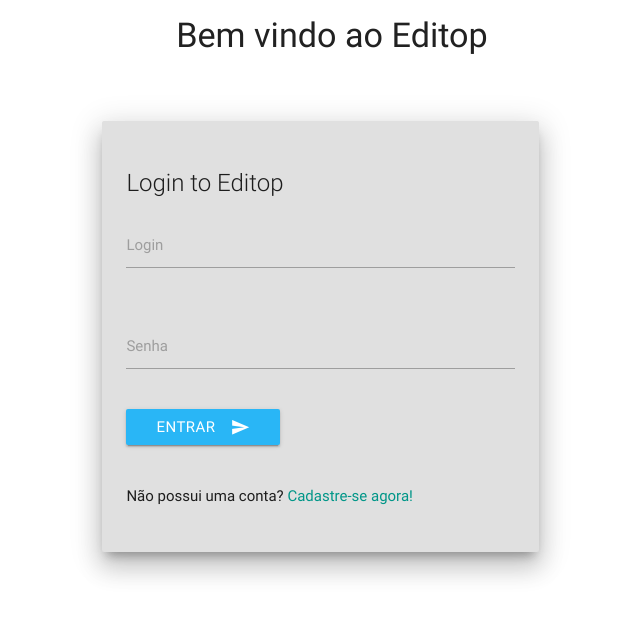
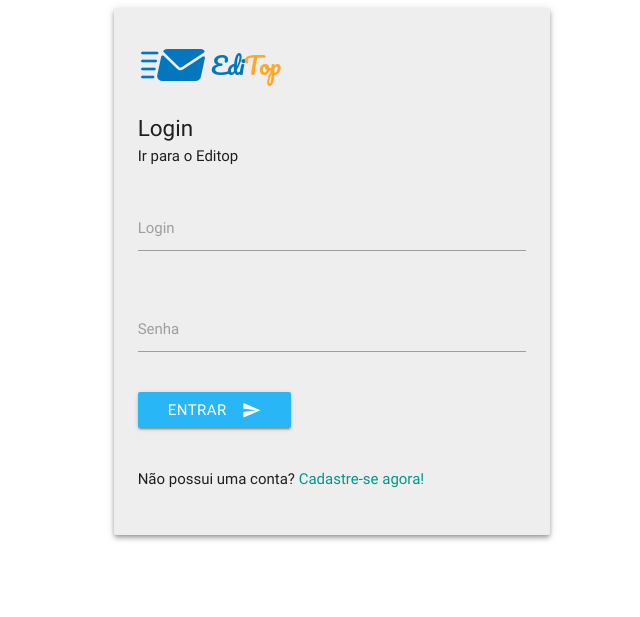
Before and after one commit to MarechalLima/site-pweb, a PHP site: page / in a window 1280 px wide. Shown: the top 617 px of the page, without its empty margins (308-948 px from the left). Run offline with PHP 8.4, Linux system fonts and the light colour scheme; some libraries are stand-ins or nearby versions.

Commit message:
Logo na tela de login

```diff
--- a/css/login.css
+++ b/css/login.css
@@ -1,17 +1,3 @@
-.card{
-     position: absolute;
-     left: 50%;
-     top: 50%;
-     -moz-transform: translate(-50%, -50%)
-     -webkit-transform: translate(-50%, -50%)
-     -ms-transform: translate(-50%, -50%)
-     -o-transform: translate(-50%, -50%)
-     transform: translate(-50%, -50%);
-}
-img{
-  width: 10%;
-  margin-left: 44%;
-}
 body{
   background: white;
 }
--- a/index.php
+++ b/index.php
@@ -26,17 +26,20 @@
 
     ?>
     <div class="container">
-      <h4 class="center-align">Bem vindo ao Editop</h4>
-      <br>
-      <br>
       <div class="row">
-        <div class="col s12 m6">
-          <div class="card push-s3 z-depth-5 grey lighten-2">
+        <div class="col s6 offset-s3">
+          <div class="card push-s3 z-depth-2 grey lighten-3">
             <div class="card-content">
               <div class="row">
               <div class="col s12">
-                <br>
-                <span class="card-title">Login to Editop</span>
+
+                <span class="card-title">
+                  <img src="images/logo-editop.png" alt="">
+                </span>
+                <span style="font-size:1.5em">Login</span> <br>
+                Ir para o Editop
+
+                <br><br>
                 <form method="POST" action="login.php">
                   <div class="row">
                     <div class="input-field col s12">
```
Also changed, not shown: images/logo-editop.png (added).
